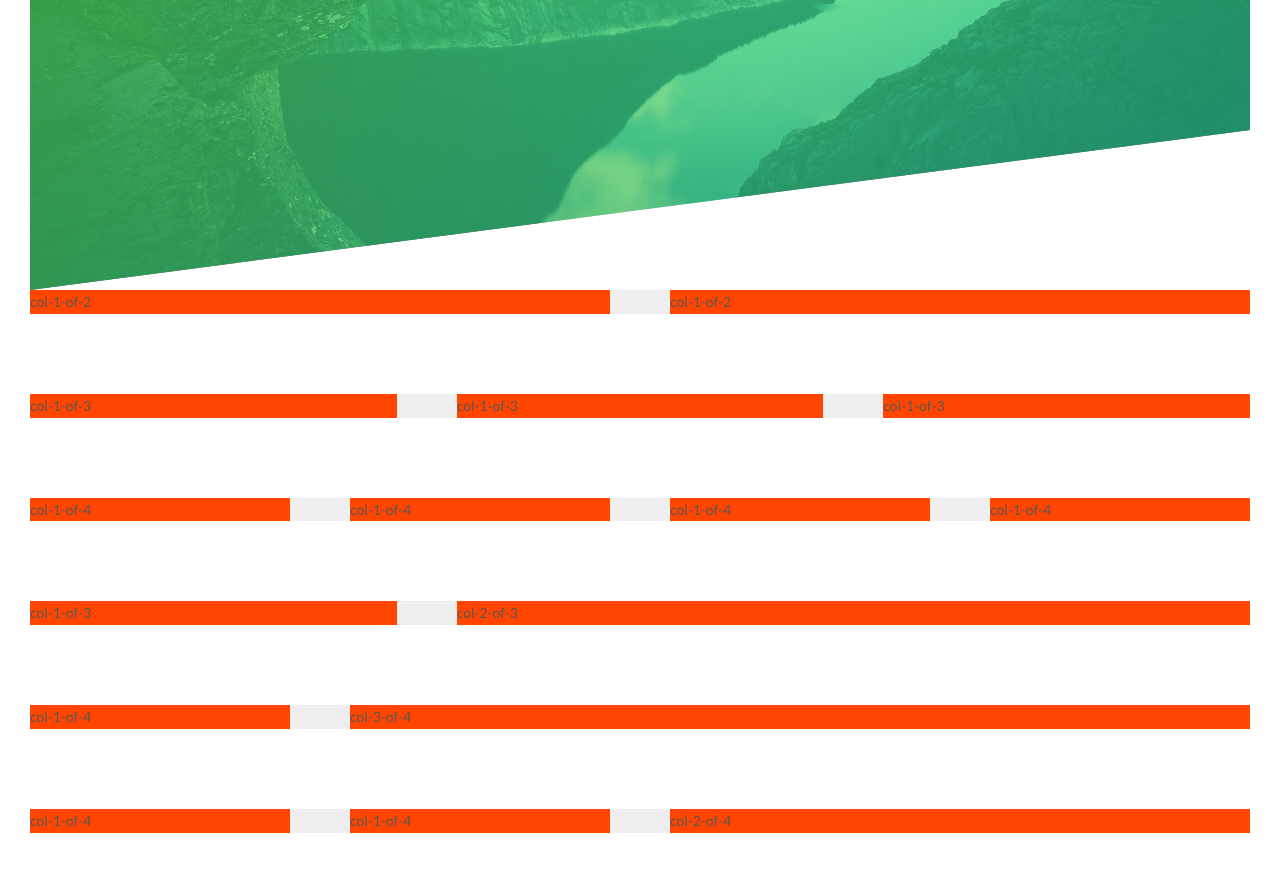
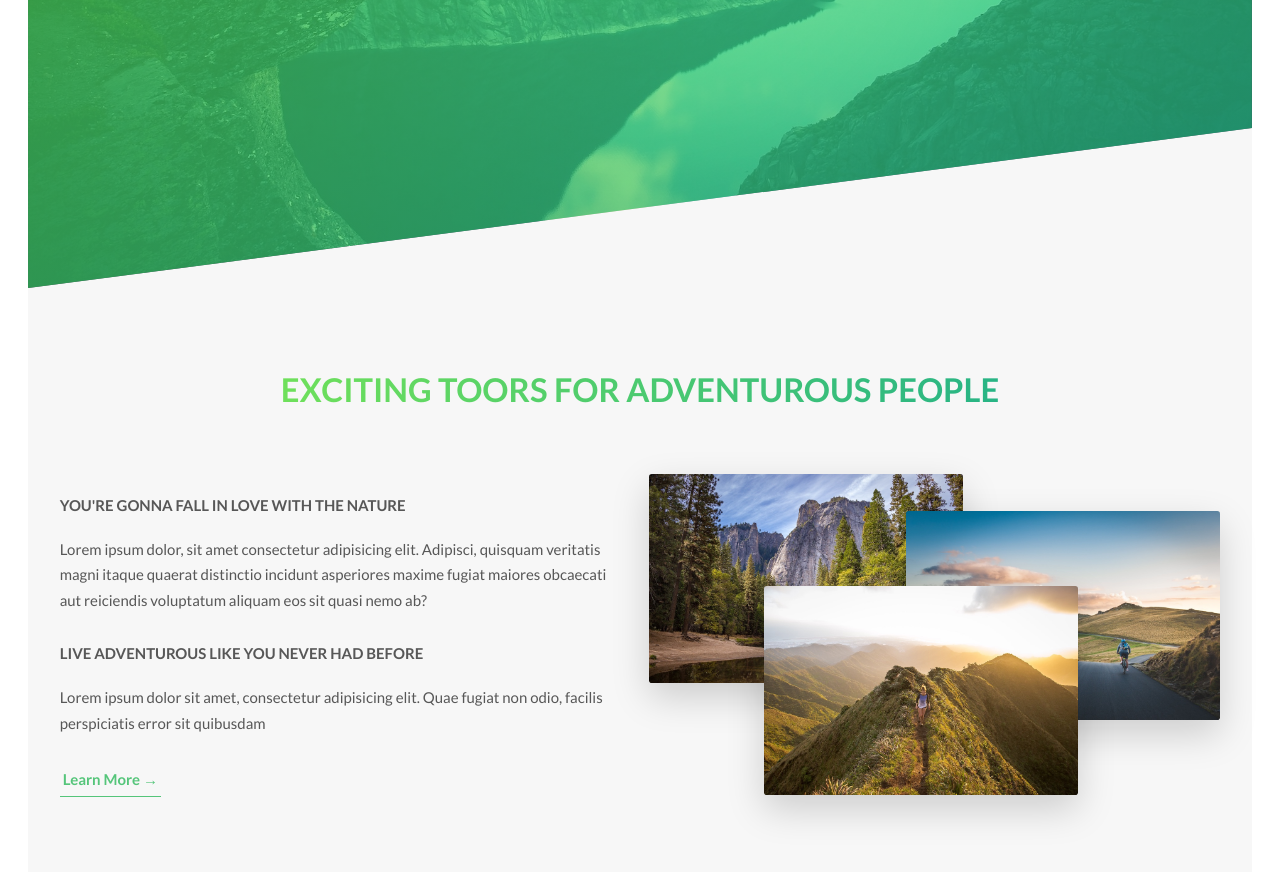
Before and after one commit to developerruhul/natours, a website: page index.html in a window 1280 px wide. Shown: the part 500-1372 px from the top of the page. Drawn offline with Linux system fonts and the light colour scheme.

Commit message:
about section complete

```diff
--- /dev/null
+++ b/css/icon-font.css
@@ -0,0 +1,445 @@
+@charset "UTF-8";
+
+@font-face {
+  font-family: "linea-basic-10";
+  src:url("fonts/linea-basic-10.eot");
+  src:url("fonts/linea-basic-10.eot?#iefix") format("embedded-opentype"),
+    url("fonts/linea-basic-10.woff") format("woff"),
+    url("fonts/linea-basic-10.ttf") format("truetype"),
+    url("fonts/linea-basic-10.svg#linea-basic-10") format("svg");
+  font-weight: normal;
+  font-style: normal;
+
+}
+
+[data-icon]:before {
+  font-family: "linea-basic-10" !important;
+  content: attr(data-icon);
+  font-style: normal !important;
+  font-weight: normal !important;
+  font-variant: normal !important;
+  text-transform: none !important;
+  speak: none;
+  line-height: 1;
+  -webkit-font-smoothing: antialiased;
+  -moz-osx-font-smoothing: grayscale;
+}
+
+[class^="icon-"]:before,
+[class*=" icon-"]:before {
+  font-family: "linea-basic-10" !important;
+  font-style: normal !important;
+  font-weight: normal !important;
+  font-variant: normal !important;
+  text-transform: none !important;
+  speak: none;
+  line-height: 1;
+  -webkit-font-smoothing: antialiased;
+  -moz-osx-font-smoothing: grayscale;
+}
+
+.icon-basic-accelerator:before {
+  content: "a";
+}
+.icon-basic-alarm:before {
+  content: "b";
+}
+.icon-basic-anchor:before {
+  content: "c";
+}
+.icon-basic-anticlockwise:before {
+  content: "d";
+}
+.icon-basic-archive:before {
+  content: "e";
+}
+.icon-basic-archive-full:before {
+  content: "f";
+}
+.icon-basic-ban:before {
+  content: "g";
+}
+.icon-basic-battery-charge:before {
+  content: "h";
+}
+.icon-basic-battery-empty:before {
+  content: "i";
+}
+.icon-basic-battery-full:before {
+  content: "j";
+}
+.icon-basic-battery-half:before {
+  content: "k";
+}
+.icon-basic-bolt:before {
+  content: "l";
+}
+.icon-basic-book:before {
+  content: "m";
+}
+.icon-basic-book-pen:before {
+  content: "n";
+}
+.icon-basic-book-pencil:before {
+  content: "o";
+}
+.icon-basic-bookmark:before {
+  content: "p";
+}
+.icon-basic-calculator:before {
+  content: "q";
+}
+.icon-basic-calendar:before {
+  content: "r";
+}
+.icon-basic-cards-diamonds:before {
+  content: "s";
+}
+.icon-basic-cards-hearts:before {
+  content: "t";
+}
+.icon-basic-case:before {
+  content: "u";
+}
+.icon-basic-chronometer:before {
+  content: "v";
+}
+.icon-basic-clessidre:before {
+  content: "w";
+}
+.icon-basic-clock:before {
+  content: "x";
+}
+.icon-basic-clockwise:before {
+  content: "y";
+}
+.icon-basic-cloud:before {
+  content: "z";
+}
+.icon-basic-clubs:before {
+  content: "A";
+}
+.icon-basic-compass:before {
+  content: "B";
+}
+.icon-basic-cup:before {
+  content: "C";
+}
+.icon-basic-diamonds:before {
+  content: "D";
+}
+.icon-basic-display:before {
+  content: "E";
+}
+.icon-basic-download:before {
+  content: "F";
+}
+.icon-basic-exclamation:before {
+  content: "G";
+}
+.icon-basic-eye:before {
+  content: "H";
+}
+.icon-basic-eye-closed:before {
+  content: "I";
+}
+.icon-basic-female:before {
+  content: "J";
+}
+.icon-basic-flag1:before {
+  content: "K";
+}
+.icon-basic-flag2:before {
+  content: "L";
+}
+.icon-basic-floppydisk:before {
+  content: "M";
+}
+.icon-basic-folder:before {
+  content: "N";
+}
+.icon-basic-folder-multiple:before {
+  content: "O";
+}
+.icon-basic-gear:before {
+  content: "P";
+}
+.icon-basic-geolocalize-01:before {
+  content: "Q";
+}
+.icon-basic-geolocalize-05:before {
+  content: "R";
+}
+.icon-basic-globe:before {
+  content: "S";
+}
+.icon-basic-gunsight:before {
+  content: "T";
+}
+.icon-basic-hammer:before {
+  content: "U";
+}
+.icon-basic-headset:before {
+  content: "V";
+}
+.icon-basic-heart:before {
+  content: "W";
+}
+.icon-basic-heart-broken:before {
+  content: "X";
+}
+.icon-basic-helm:before {
+  content: "Y";
+}
+.icon-basic-home:before {
+  content: "Z";
+}
+.icon-basic-info:before {
+  content: "0";
+}
+.icon-basic-ipod:before {
+  content: "1";
+}
+.icon-basic-joypad:before {
+  content: "2";
+}
+.icon-basic-key:before {
+  content: "3";
+}
+.icon-basic-keyboard:before {
+  content: "4";
+}
+.icon-basic-laptop:before {
+  content: "5";
+}
+.icon-basic-life-buoy:before {
+  content: "6";
+}
+.icon-basic-lightbulb:before {
+  content: "7";
+}
+.icon-basic-link:before {
+  content: "8";
+}
+.icon-basic-lock:before {
+  content: "9";
+}
+.icon-basic-lock-open:before {
+  content: "!";
+}
+.icon-basic-magic-mouse:before {
+  content: "\"";
+}
+.icon-basic-magnifier:before {
+  content: "#";
+}
+.icon-basic-magnifier-minus:before {
+  content: "$";
+}
+.icon-basic-magnifier-plus:before {
+  content: "%";
+}
+.icon-basic-mail:before {
+  content: "&";
+}
+.icon-basic-mail-multiple:before {
+  content: "'";
+}
+.icon-basic-mail-open:before {
+  content: "(";
+}
+.icon-basic-mail-open-text:before {
+  content: ")";
+}
+.icon-basic-male:before {
+  content: "*";
+}
+.icon-basic-map:before {
+  content: "+";
+}
+.icon-basic-message:before {
+  content: ",";
+}
+.icon-basic-message-multiple:before {
+  content: "-";
+}
+.icon-basic-message-txt:before {
+  content: ".";
+}
+.icon-basic-mixer2:before {
+  content: "/";
+}
+.icon-basic-mouse:before {
+  content: ":";
+}
+.icon-basic-notebook:before {
+  content: ";";
+}
+.icon-basic-notebook-pen:before {
+  content: "<";
+}
+.icon-basic-notebook-pencil:before {
+  content: "=";
+}
+.icon-basic-paperplane:before {
+  content: ">";
+}
+.icon-basic-pencil-ruler:before {
+  content: "?";
+}
+.icon-basic-pencil-ruler-pen:before {
+  content: "@";
+}
+.icon-basic-photo:before {
+  content: "[";
+}
+.icon-basic-picture:before {
+  content: "]";
+}
+.icon-basic-picture-multiple:before {
+  content: "^";
+}
+.icon-basic-pin1:before {
+  content: "_";
+}
+.icon-basic-pin2:before {
+  content: "`";
+}
+.icon-basic-postcard:before {
+  content: "{";
+}
+.icon-basic-postcard-multiple:before {
+  content: "|";
+}
+.icon-basic-printer:before {
+  content: "}";
+}
+.icon-basic-question:before {
+  content: "~";
+}
+.icon-basic-rss:before {
+  content: "\\";
+}
+.icon-basic-server:before {
+  content: "\e000";
+}
+.icon-basic-server2:before {
+  content: "\e001";
+}
+.icon-basic-server-cloud:before {
+  content: "\e002";
+}
+.icon-basic-server-download:before {
+  content: "\e003";
+}
+.icon-basic-server-upload:before {
+  content: "\e004";
+}
+.icon-basic-settings:before {
+  content: "\e005";
+}
+.icon-basic-share:before {
+  content: "\e006";
+}
+.icon-basic-sheet:before {
+  content: "\e007";
+}
+.icon-basic-sheet-multiple:before {
+  content: "\e008";
+}
+.icon-basic-sheet-pen:before {
+  content: "\e009";
+}
+.icon-basic-sheet-pencil:before {
+  content: "\e00a";
+}
+.icon-basic-sheet-txt:before {
+  content: "\e00b";
+}
+.icon-basic-signs:before {
+  content: "\e00c";
+}
+.icon-basic-smartphone:before {
+  content: "\e00d";
+}
+.icon-basic-spades:before {
+  content: "\e00e";
+}
+.icon-basic-spread:before {
+  content: "\e00f";
+}
+.icon-basic-spread-bookmark:before {
+  content: "\e010";
+}
+.icon-basic-spread-text:before {
+  content: "\e011";
+}
+.icon-basic-spread-text-bookmark:before {
+  content: "\e012";
+}
+.icon-basic-star:before {
+  content: "\e013";
+}
+.icon-basic-tablet:before {
+  content: "\e014";
+}
+.icon-basic-target:before {
+  content: "\e015";
+}
+.icon-basic-todo:before {
+  content: "\e016";
+}
+.icon-basic-todo-pen:before {
+  content: "\e017";
+}
+.icon-basic-todo-pencil:before {
+  content: "\e018";
+}
+.icon-basic-todo-txt:before {
+  content: "\e019";
+}
+.icon-basic-todolist-pen:before {
+  content: "\e01a";
+}
+.icon-basic-todolist-pencil:before {
+  content: "\e01b";
+}
+.icon-basic-trashcan:before {
+  content: "\e01c";
+}
+.icon-basic-trashcan-full:before {
+  content: "\e01d";
+}
+.icon-basic-trashcan-refresh:before {
+  content: "\e01e";
+}
+.icon-basic-trashcan-remove:before {
+  content: "\e01f";
+}
+.icon-basic-upload:before {
+  content: "\e020";
+}
+.icon-basic-usb:before {
+  content: "\e021";
+}
+.icon-basic-video:before {
+  content: "\e022";
+}
+.icon-basic-watch:before {
+  content: "\e023";
+}
+.icon-basic-webpage:before {
+  content: "\e024";
+}
+.icon-basic-webpage-img-txt:before {
+  content: "\e025";
+}
+.icon-basic-webpage-multiple:before {
+  content: "\e026";
+}
+.icon-basic-webpage-txt:before {
+  content: "\e027";
+}
+.icon-basic-world:before {
+  content: "\e028";
+}
--- a/index.html
+++ b/index.html
@@ -7,7 +7,7 @@
 
     <link href="https://fonts.googleapis.com/css?family=Lato:100,300,400,700,900" rel="stylesheet">
 
-    <!-- <link rel="stylesheet" href="css/icon-font.css"> -->
+    <link rel="stylesheet" href="css/icon-font.css">
     <link rel="stylesheet" href="css/main.css">
     <link rel="shortcut icon" type="image/png" href="img/favicon.png">
 
@@ -32,7 +32,48 @@
 
     </header>
 
-    <section class="grid-test">
+    <main>
+        <section class="section-about">
+            <div class="u-center-text u-margin-bottom-big">
+                <h2 class="heading-secondary">
+                    Exciting toors for adventurous people
+                </h2>
+            </div>
+
+            <div class="row">
+                <div class="col-1-of-2">
+                    <h3 class="heading-tertiary u-margin-bottom-small">
+                        You're gonna fall in love with the nature
+                    </h3>
+                    <p class="paragraph">
+                        Lorem ipsum dolor, sit amet consectetur adipisicing elit. Adipisci, quisquam veritatis magni itaque quaerat distinctio incidunt
+                        asperiores maxime fugiat maiores obcaecati aut reiciendis voluptatum aliquam eos sit quasi nemo ab?
+                    </p>
+
+                    <h3 class="heading-tertiary u-margin-bottom-small">
+                        Live adventurous like you never had before
+                    </h3>
+                    <p class="paragraph">
+                        Lorem ipsum dolor sit amet, consectetur adipisicing elit. Quae fugiat non odio, facilis perspiciatis error sit quibusdam
+                    </p>
+
+                    <a href="#" class="btn-text">Learn More &rarr;</a>
+
+                </div>
+
+                <div class="col-1-of-2">
+                    <div class="composition">
+                        <img src="img/nat-1-large.jpg" alt="Photo 1" class="composition__photo composition__photo--p1">
+                        <img src="img/nat-2-large.jpg" alt="Photo 2" class="composition__photo composition__photo--p2">
+                        <img src="img/nat-3-large.jpg" alt="Photo 3" class="composition__photo composition__photo--p3">
+                    </div>
+                </div>
+            </div>
+        </section>
+    </main>
+
+
+    <!-- <section class="grid-test">
         <div class="row">
             <div class="col-1-of-2">col-1-of-2</div>
             <div class="col-1-of-2">col-1-of-2</div>
@@ -67,18 +108,9 @@
             <div class="col-1-of-4">col-1-of-4</div>
             <div class="col-2-of-4">col-2-of-4</div>
         </div>
-    </section>
+    </section> -->
 
 
-    <!-- <main>
-        <section class="section-about">
-            <div class="u-center-text">
-                <h2 class="heading-secondary">
-                    Exciting toors for adventurous people
-                </h2>
-            </div>
-        </section>
-    </main> -->
 
 </body>
 
--- a/sass/abstracts/_variables.scss
+++ b/sass/abstracts/_variables.scss
@@ -10,4 +10,6 @@
 // GRID
 $grid-width: 124rem;
 $gutter-vertical: 8rem;
-$gutter-horizontal: 6rem;
+$gutter-horizontal: 2rem;
+
+$default-font-size: 1.6rem;
--- a/sass/base/_base.scss
+++ b/sass/base/_base.scss
@@ -8,7 +8,7 @@
 
 html {
   // this defines what 1rem is
-  font-size: 62.5%;
+  font-size: 58.5%;
 }
 
 body {
--- a/sass/base/_typography.scss
+++ b/sass/base/_typography.scss
@@ -56,3 +56,17 @@
     text-shadow: 0.5rem 1rem 2rem rgba(0, 0, 0, 0.253);
   }
 }
+
+.heading-tertiary {
+  font-size: $default-font-size;
+  font-weight: 700;
+  text-transform: uppercase;
+}
+
+.paragraph {
+  font-size: $default-font-size;
+
+  &:not(:last-child) {
+    margin-bottom: 3rem;
+  }
+}
--- a/sass/base/_utilities.scss
+++ b/sass/base/_utilities.scss
@@ -1,3 +1,15 @@
 .u-center-text {
   text-align: center;
 }
+
+.u-margin-bottom-big {
+  margin-bottom: 8rem;
+}
+
+.u-margin-bottom-medium {
+  margin-bottom: 4rem;
+}
+
+.u-margin-bottom-small {
+  margin-bottom: 2rem;
+}
--- a/sass/components/_button.scss
+++ b/sass/components/_button.scss
@@ -51,3 +51,29 @@
     border-radius: 10rem;
   }
 }
+
+.btn-text {
+  &:link,
+  &:visited {
+    font-size: $default-font-size;
+    text-decoration: none;
+    padding: 3px;
+    display: inline-block;
+    transition: all 0.2s ease;
+    color: $color-primary;
+    border-bottom: 1px solid $color-primary;
+    font-weight: 600;
+  }
+
+  &:hover {
+    background: $color-primary;
+    color: white;
+    box-shadow: 0 1rem 2rem rgba(0, 0, 0, 0.158);
+    transform: translateY(-3px);
+  }
+
+  &:active {
+    box-shadow: 0 0.5rem 2rem rgba(0, 0, 0, 0.158);
+    transform: translateY(0);
+  }
+}
--- /dev/null
+++ b/sass/components/_compositions.scss
@@ -0,0 +1,41 @@
+.composition {
+  position: relative;
+
+  &__photo {
+    width: 55%;
+    box-shadow: 0 1.5rem 4rem rgba(0, 0, 0, 0.171);
+    border-radius: 0.3rem;
+    position: absolute;
+    z-index: 10;
+    transition: all 0.2s;
+    outline-offset: 2rem;
+
+    will-change: transform, outline, box-shadow;
+
+    &--p1 {
+      left: 0;
+      top: -2rem;
+    }
+
+    &--p2 {
+      right: 0;
+      top: 2rem;
+    }
+
+    &--p3 {
+      left: 20%;
+      top: 10rem;
+    }
+
+    &:hover {
+      transform: scale(1.035) translateY(-.5rem);
+      box-shadow: 0 2.5rem 4rem rgba(0, 0, 0, 0.171);
+      z-index: 20;
+      outline: 1.5rem solid $color-primary;
+    }
+  }
+
+  &:hover &__photo:not(:hover) {
+    transform: scale(0.95);
+  }
+}
--- a/sass/layout/_grid.scss
+++ b/sass/layout/_grid.scss
@@ -1,6 +1,5 @@
 .row {
   max-width: $grid-width;
-  background: #eee;
   margin: 0 auto;
 
   &:not(:last-child) {
@@ -10,7 +9,6 @@
   @include clearfix;
 
   [class^="col-"] {
-    background: orangered;
     float: left;
 
     &:not(:last-child) {
--- a/sass/main.scss
+++ b/sass/main.scss
@@ -8,6 +8,7 @@
 @import "./base/typography";
 
 @import "./components/button";
+@import "./components/compositions";
 
 @import "./layout/header";
 @import "./layout/grid";
```
Also changed, not shown: css/fonts/linea-basic-10.ttf (added), css/fonts/linea-basic-10.woff (added), css/main.css, 2 other files.
